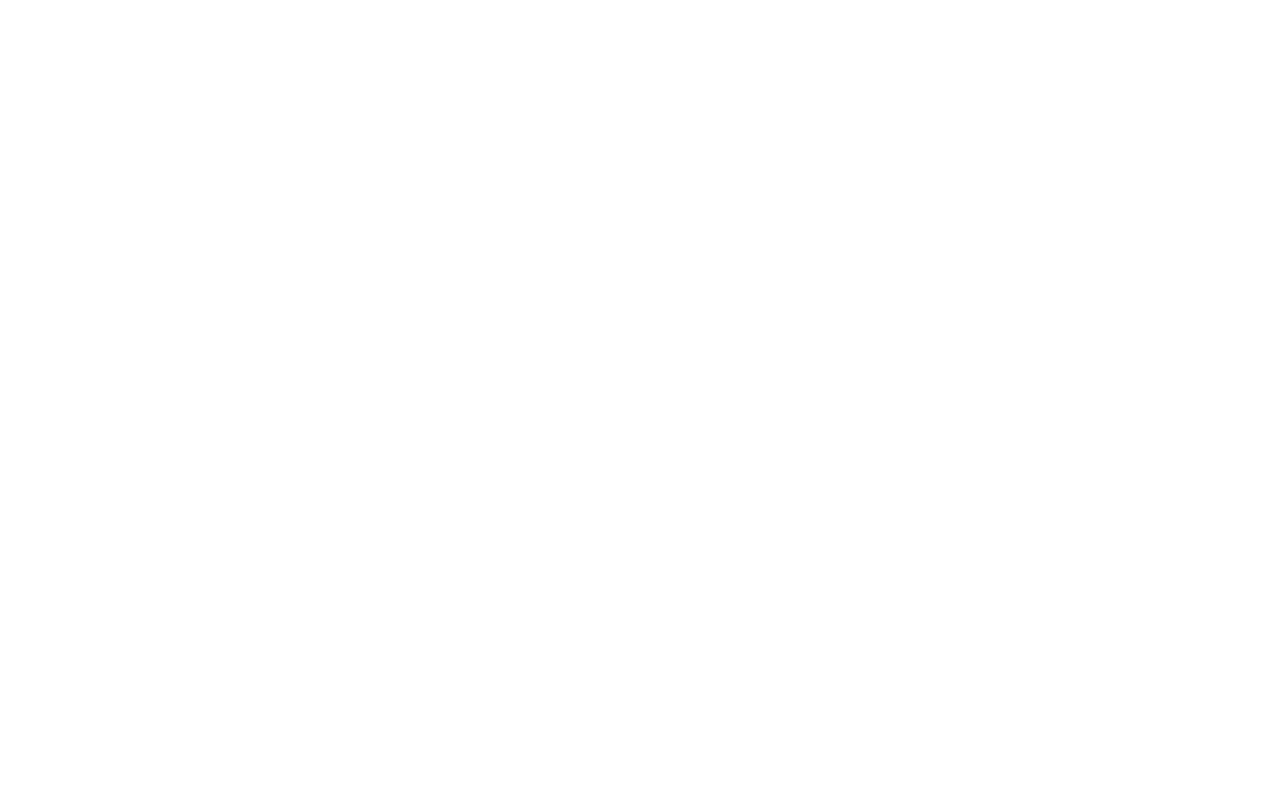
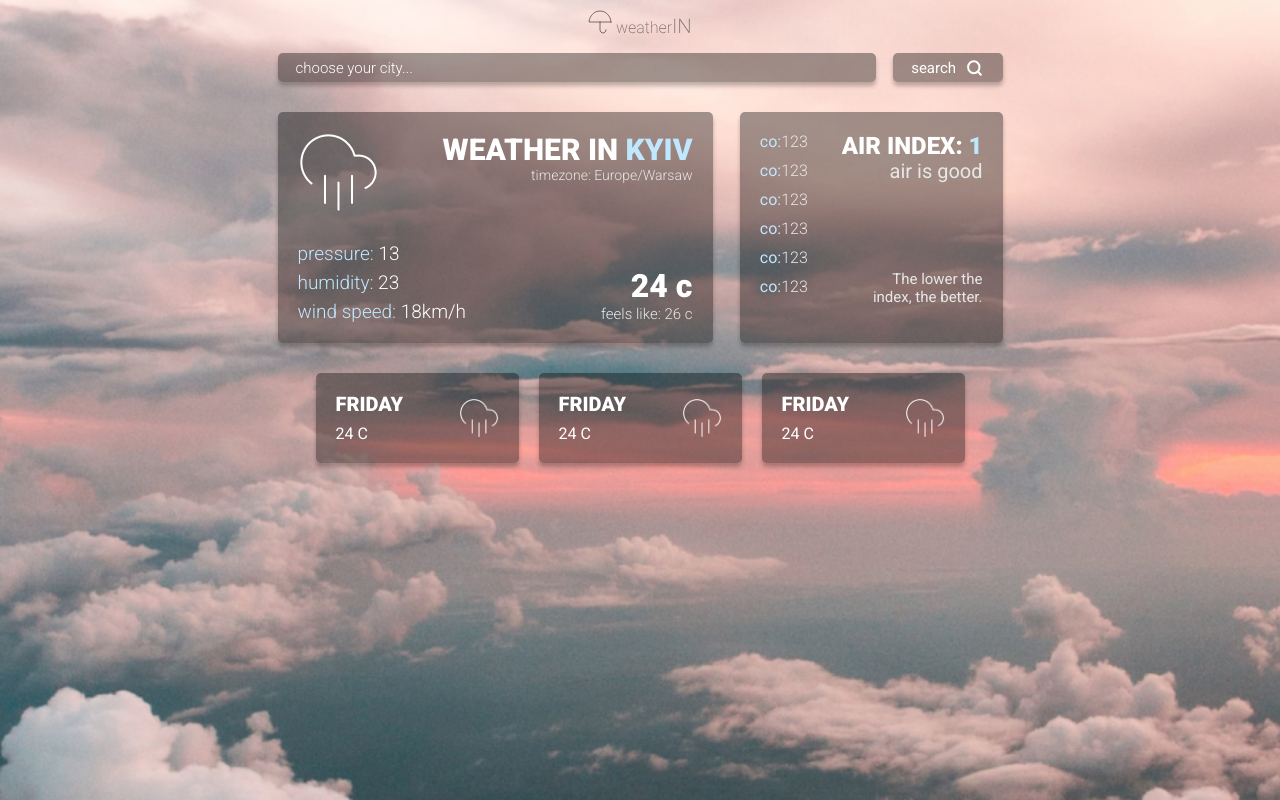
Before and after one commit to chealbee/weather-app, a React (Create React App) app: page / in a window 1280 px wide. Built offline with nearby package versions, Linux system fonts and the light colour scheme; the HTML template or start-up script is replaced by a standard one.

Commit message:
add base layoud

```diff
--- a/src/App.tsx
+++ b/src/App.tsx
@@ -1,9 +1,34 @@
 import { FC } from "react";
+import AirIndex from "./components/airIndex/AirIndex";
+import DayCard from "./components/dayCard/DayCard";
+import SmoleCard from "./components/smoleCard/SmoleCard";
+import Button from "./components/UI/butoon/Button";
+import Input from "./components/UI/input/Input";
+import logo from "./img/logo.svg";
+import bgImage from "./img/coouds.jpg";
 
 const App: FC = () => {
    return (
       <>
-         <div className="container"></div>
+         <div className="container">
+            <div className="logo">
+               <img src={logo} alt="logo" />
+            </div>
+            <div className="search-section">
+               <Input placeholder="choose your city..." />
+               <Button text="search" type="search" />
+            </div>
+            <div className="main-section">
+               <DayCard />
+               <AirIndex />
+            </div>
+            <div className="slider">
+               <SmoleCard />
+               <SmoleCard />
+               <SmoleCard />
+            </div>
+         </div>
+         <img className="body-bg" src={bgImage} alt="bg-image" />
       </>
    );
 };
--- a/src/components/UI/butoon/button.scss
+++ b/src/components/UI/butoon/button.scss
@@ -5,6 +5,7 @@
    padding: 5px 18px;
    height: 29px;
    font-weight: 400;
+   min-width: 110px;
    font-size: 15px;
    transition: all 0.3s ease 0s;
    &:hover {
--- a/src/components/UI/input/input.scss
+++ b/src/components/UI/input/input.scss
@@ -8,15 +8,14 @@
    height: 29px;
    font-weight: 400;
    font-size: 15px;
-   transition: all 0.3s ease 0s;
+   transition: all 0.5s ease 0s;
    width: 100%;
    outline: 2px solid rgba(0, 0, 0, 0);
-   font-weight: 300;
    &::placeholder {
+      font-weight: 300;
       color: white;
    }
    &:focus {
-      outline: 2px solid $blue-color;
       box-shadow: 0px 4px 4px rgba(0, 0, 0, 0.35);
    }
 }
--- a/src/components/airIndex/AirIndex.tsx
+++ b/src/components/airIndex/AirIndex.tsx
@@ -4,6 +4,7 @@
 const AirIndex: FC = () => {
    return (
       <div className="air-card">
+         <div className="air-card__wraper">
             <div className="air-card__rigth">
                <div className="air-card__head">
                   <h2 className="air-card__title">
@@ -37,6 +38,7 @@
                </li>
             </ul>
          </div>
+      </div>
    );
 };
 
--- a/src/components/airIndex/airIndex.scss
+++ b/src/components/airIndex/airIndex.scss
@@ -3,12 +3,12 @@
 
 .air-card {
    @include box;
-   padding: 20px;
-   height: 100%;
-   display: flex;
-   flex-direction: row-reverse;
-   justify-content: space-between;
-   width: 273px;
+   &__wraper {
+      padding: 20px;
+      display: flex;
+      flex-direction: row-reverse;
+      justify-content: space-between;
+   }
    &__head {
       display: inline-flex;
       flex-direction: column;
--- a/src/styles/index.scss
+++ b/src/styles/index.scss
@@ -7,6 +7,47 @@
 }
 
 .container {
-   max-width: 725px;
+   max-width: 745px;
    margin: 0 auto;
+   position: relative;
+   z-index: 1;
+   padding: 0 10px;
+   padding-top: 10px;
 }
+
+.logo {
+   text-align: center;
+   margin-bottom: 15px;
+}
+
+.search-section {
+   display: flex;
+   gap: 17px;
+   margin-bottom: 30px;
+}
+
+.main-section {
+   display: flex;
+   justify-content: space-between;
+   gap: 17px;
+   margin-bottom: 30px;
+}
+
+.slider {
+   display: flex;
+   gap: 20px;
+   justify-content: center;
+   align-items: center;
+}
+
+body {
+   position: relative;
+   .body-bg {
+      position: absolute;
+      width: 100%;
+      height: 100%;
+      top: 0;
+      left: 0;
+      object-fit: cover;
+   }
+}
```
Also changed, not shown: src/img/coouds.jpg (added). Lines whose indentation alone changed are shown as unchanged.
